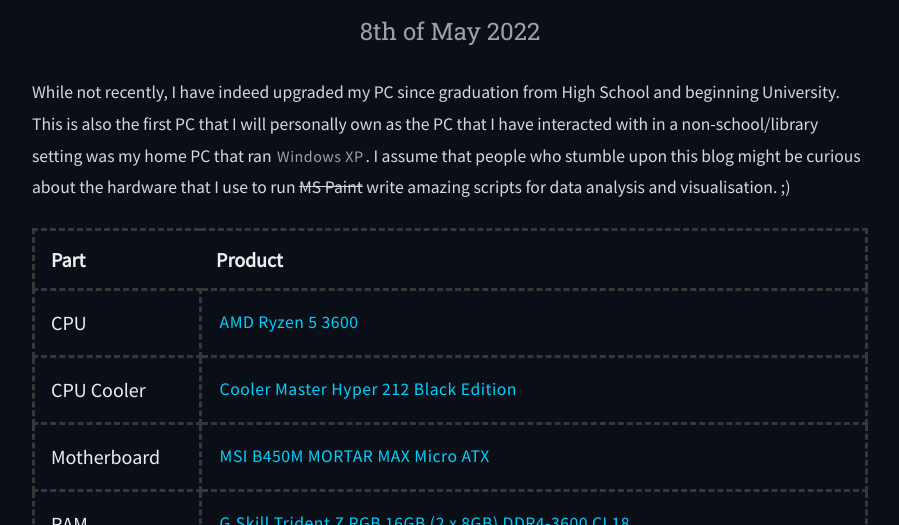
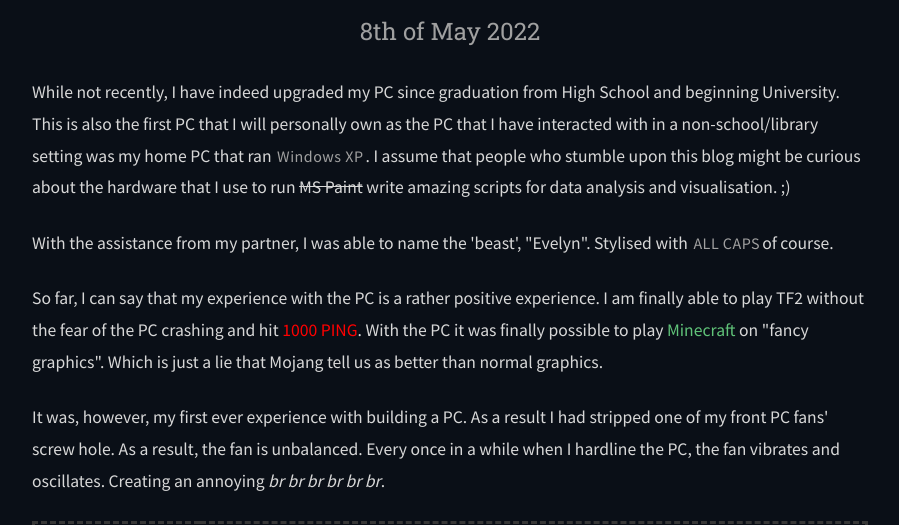
Before and after one commit to sinhcoshtanh/website, a plain HTML site: page blog_posts/pc_parts_list/pc_parts_list.html in a window 1280 px wide. Shown: the part 427-952 px from the top of the page, without its empty margins (190-1089 px from the left). Drawn offline with Linux system fonts and the light colour scheme; a web font is replaced by a local one.

Commit message:
Update PC Parts List

```diff
--- a/blog_posts/pc_parts_list/pc_parts_list.html
+++ b/blog_posts/pc_parts_list/pc_parts_list.html
@@ -26,7 +26,7 @@
             <div class="top-buttons">
                 <a href="https://github.com/sinhcoshtanh" target="_blank" class="btn btn-1">GitHub</a>
                 <a href="https://www.linkedin.com/in/nguyen-anh-pham/" target="_blank" class="btn btn-2">LinkedIn</a>
-                <a href="#" target="_blank" class="btn btn-3">Resume</a>
+                <a href="../../cv.html" class="btn btn-3">Resume</a>
                 <a href="../blog_posts.html" class="btn btn-4">Blog</a>
             </div>
         </div>
@@ -40,6 +40,21 @@
                 This is also the first PC that I will personally own as the PC that I have interacted with in a non-school/library
                 setting was my home PC that ran <a href="https://www.reddit.com/r/windowsmemes/">Windows XP</a>. I assume that people who stumble upon this blog might be curious about
                 the hardware that I use to run <s>MS Paint</s> write amazing scripts for data analysis and visualisation. ;)
+            </p>
+
+            <p>
+                With the assistance from my partner, I was able to name the 'beast', "Evelyn". Stylised with <a href="https://youtu.be/gSJeHDlhYls" target="_blank">ALL CAPS</a>of course.
+            </p>
+
+            <p>
+                So far, I can say that my experience with the PC is a rather positive experience. I am finally able to play TF2 without the fear of the PC crashing
+                and hit <span style="color: #ff0000">1000 PING</span>. With the PC it was finally possible to play <span style="color: #60c379">Minecraft</span> on "fancy graphics". Which
+                is just a lie that Mojang tell us as better than normal graphics.
+            </p>
+
+            <p>
+                It was, however, my first ever experience with building a PC. As a result I had stripped one of my front PC fans' screw hole.
+                As a result, the fan is unbalanced. Every once in a while when I hardline the PC, the fan vibrates and oscillates. Creating an annoying <i>br br br br br br</i>.
             </p>
 
             <table style="width:100%">
```
Also changed, not shown: blog_posts/blog_posts.html (+2 -2 lines), cv.html (+2 -2 lines), index.html (+1 -1 lines).
